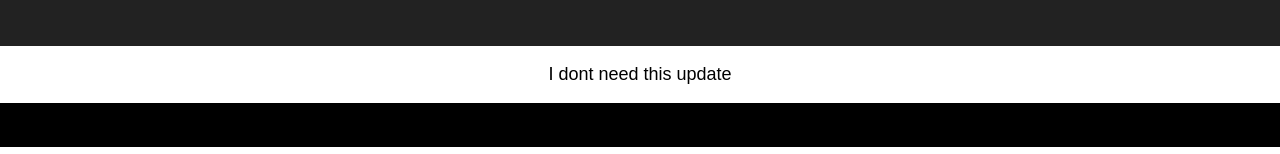
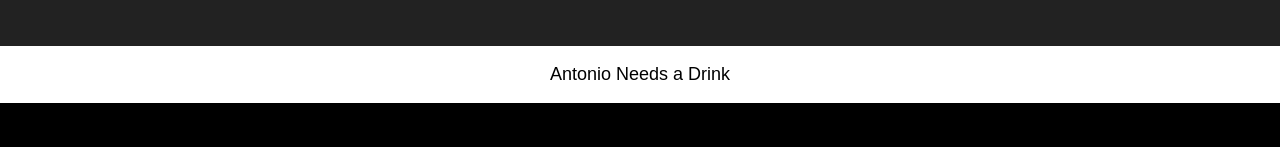
Before and after one commit to bsakers/ui-testing-nt, a React app: page / in a window 1280 px wide. Shown: the part 188-342 px from the top of the page. Built offline with nearby package versions, Linux system fonts and the light colour scheme.

Commit message:
Antonio and his drink

```diff
--- a/src/App.js
+++ b/src/App.js
@@ -11,7 +11,7 @@
           <h1 className="App-title">Welcome to React</h1>
         </header>
         <p className="App-intro">
-          I dont need this update
+          Antonio Needs a Drink
         </p>
       </div>
     );
```
